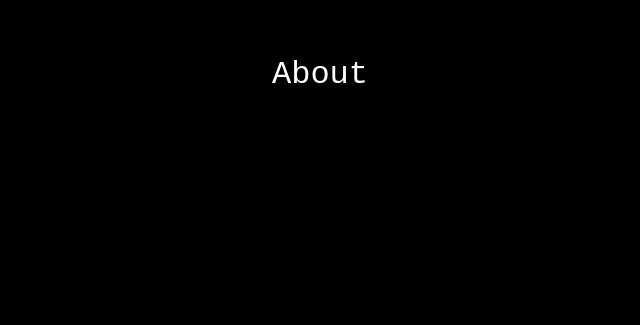
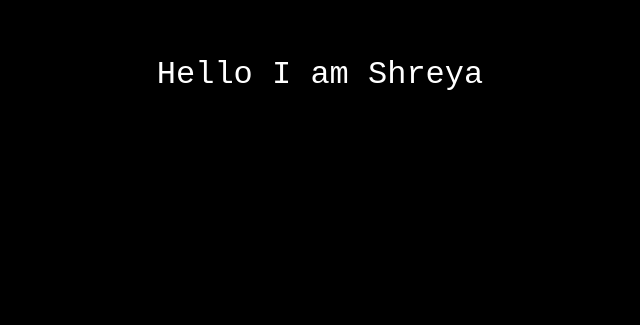
Before and after one commit to shrymhty/me-portfolio, a React (Vite) app: page / in a window 1280 px wide. Shown: the part 1155-1480 px from the top of the page, without its empty margins (320-960 px from the left). Built offline with nearby package versions, Linux system fonts and the light colour scheme; a web font is replaced by a local one.

Commit message:
scramble effect

```diff
--- a/src/App.jsx
+++ b/src/App.jsx
@@ -2,6 +2,7 @@ import React from 'react'
 import Navbar from './components/Navbar/Navbar'
 import './App.css'
 import Home from './components/Home/Home'
+import About from './components/About/About'
 
 const App = () => {
   return (
@@ -10,7 +11,9 @@ const App = () => {
       <div id="home" className="section">
         <Home />
       </div>
-      <div id="about" className="section">About</div>
+      <div id="about" className="section">
+        <About />
+      </div>
       <div id="projects" className="section" style={{ backgroundColor: '#6a2c70' }}>Projects</div>
       <div id="contact" className="section" style={{ backgroundColor: '#0f3460' }}>Contact</div>
     </div>
--- a/src/components/About/About.jsx
+++ b/src/components/About/About.jsx
@@ -0,0 +1,10 @@
+import React from 'react'
+import './About.css'
+
+const About = () => {
+  return (
+    <div>Hello I am Shreya</div>
+  )
+}
+
+export default About
--- a/src/components/TextScramble/TextScramble.jsx
+++ b/src/components/TextScramble/TextScramble.jsx
@@ -17,8 +17,8 @@ class TextScrambleEngine {
         for (let i = 0; i<length; i++) {
             const from = oldText[i] || '';
             const to = newText[i] || '';
-            const start = Math.floor(Math.random() * 200);
-            const end = start + Math.floor(Math.random() * 200);
+            const start = Math.floor(Math.random() * 80);
+            const end = start + Math.floor(Math.random() * 80);
             this.queue.push({ from, to, start, end });
         }
 
@@ -46,7 +46,7 @@ class TextScrambleEngine {
                 complete++;
                 output += to;
             } else if (this.frame >= start) {
-                if (!char || Math.random() < 0.28) {
+                if (!char || Math.random() < 0.1) {
                 char = this.randomChar();
                 this.queue[i].char = char;
                 }
```
